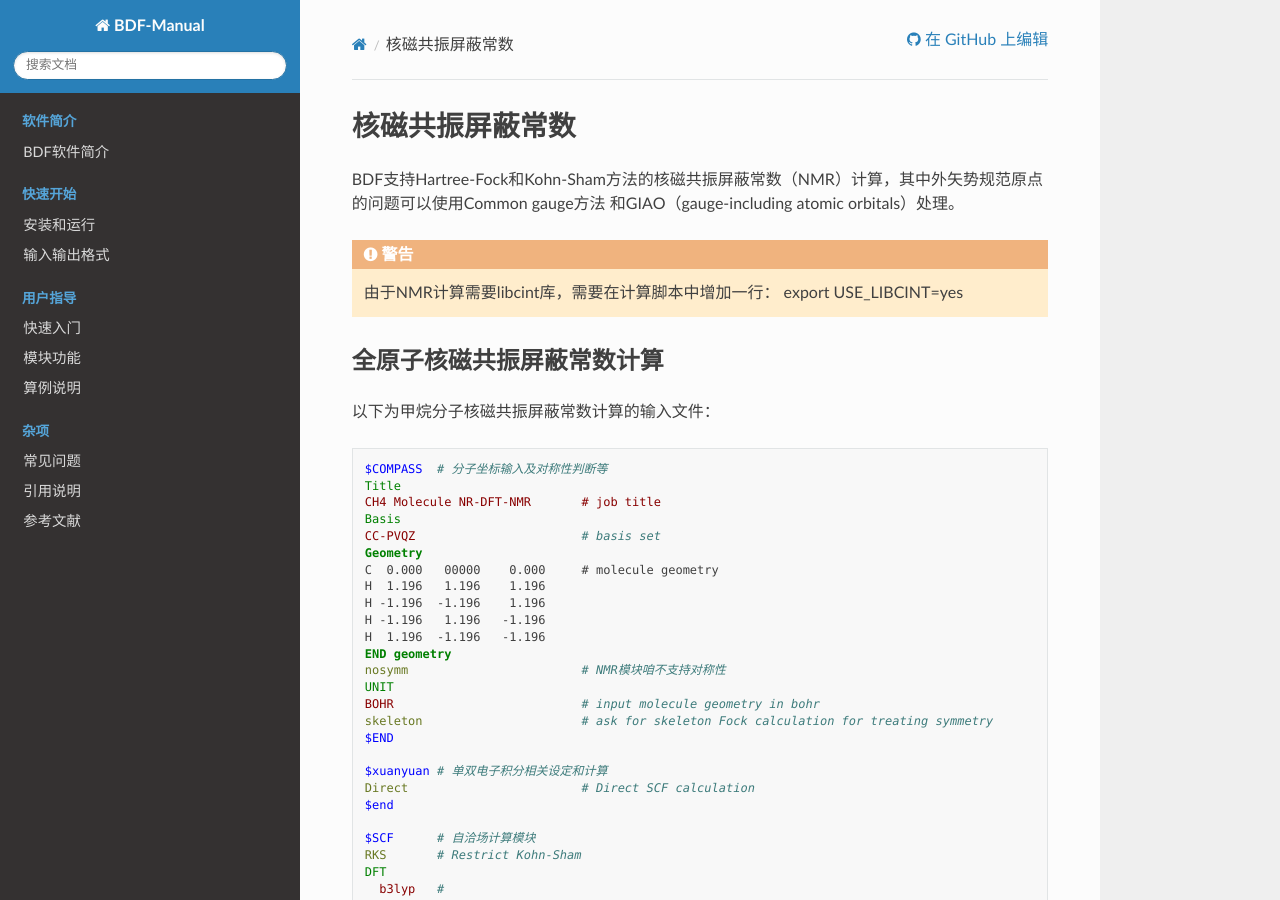
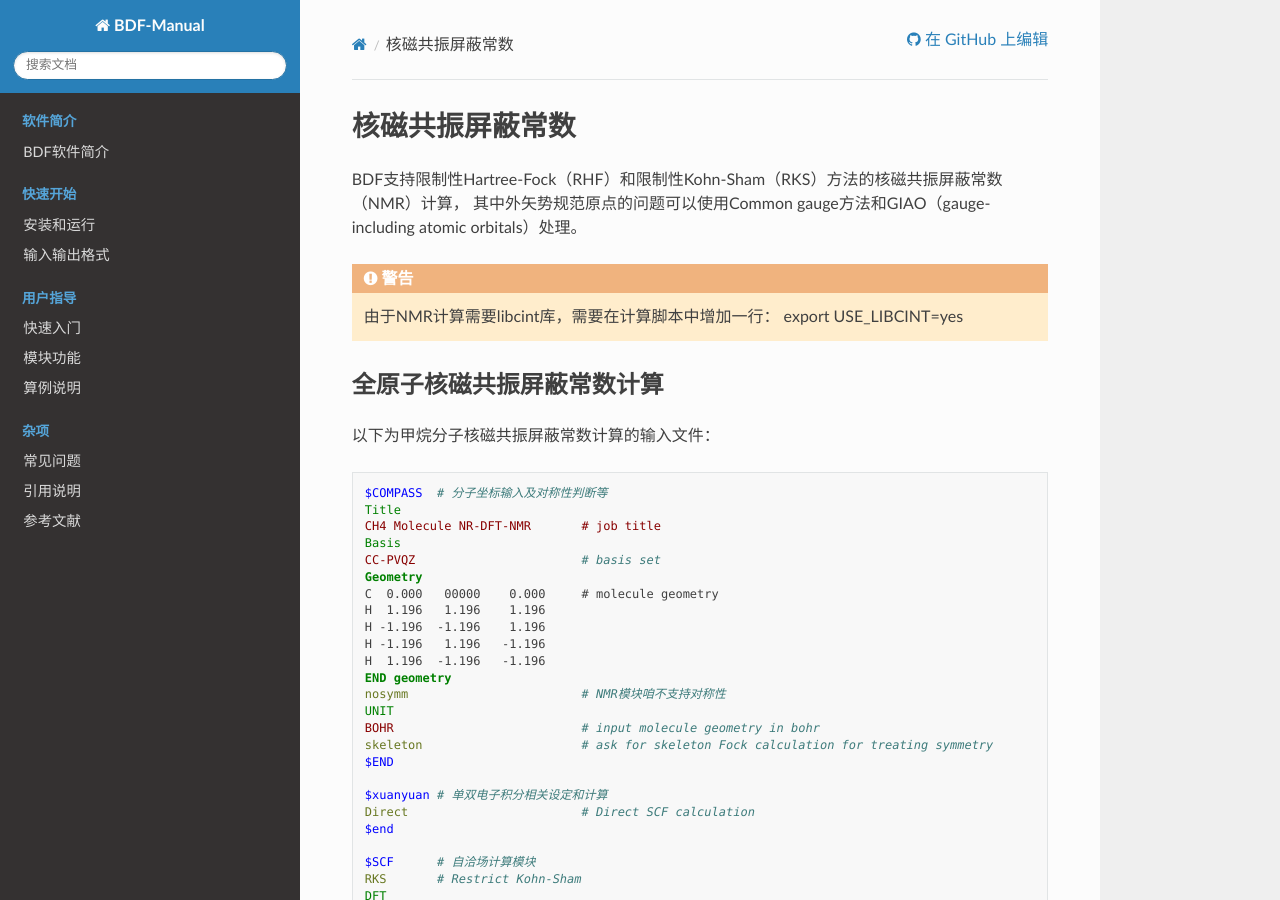
Before and after one commit to BDF-manual-maintenance/BDF-Manual, a Sphinx documentation site: the page built from source/guide/NMR.rst, in a window 1280 px wide and 900 px high. Built offline with Sphinx 7.4.7 and the Read the Docs theme 2.0.0, drawn with Linux system fonts in a browser that asks for light colours; pages that are not in the unit, such as notebooks, are missing from menus.

Commit message:
change NMR doc.

```diff
--- a/source/guide/NMR.rst
+++ b/source/guide/NMR.rst
@@ -2,8 +2,8 @@
 核磁共振屏蔽常数
 ================================================
 
-BDF支持Hartree-Fock和Kohn-Sham方法的核磁共振屏蔽常数（NMR）计算，其中外矢势规范原点的问题可以使用Common gauge方法
-和GIAO（gauge-including atomic orbitals）处理。
+BDF支持限制性Hartree-Fock（RHF）和限制性Kohn-Sham（RKS）方法的核磁共振屏蔽常数（NMR）计算，
+其中外矢势规范原点的问题可以使用Common gauge方法和GIAO（gauge-including atomic orbitals）处理。
 
 .. warning::
 
```
